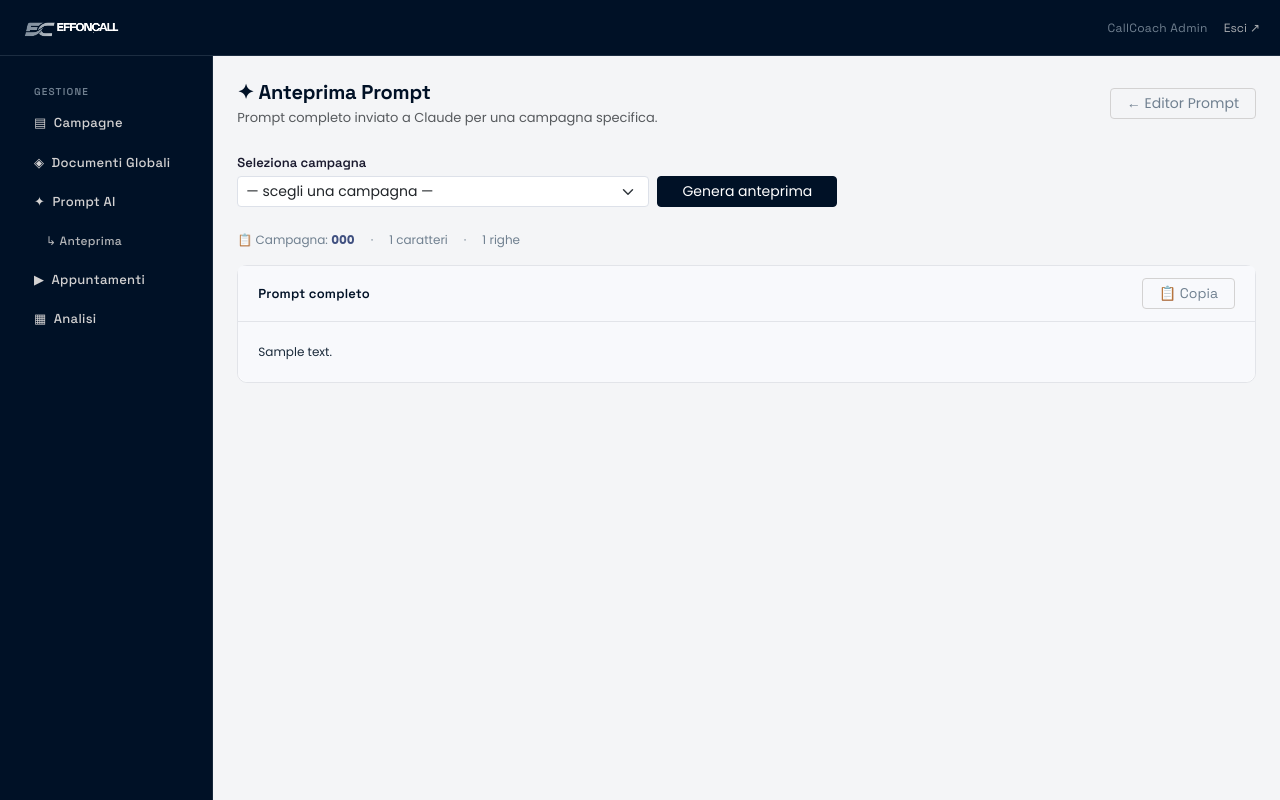
After one commit to pierluigipontecorvo-bot/callcoach-ai, a FastAPI app: template templates/prompt_preview.html in a window 1280 px wide. The commit adds this page. Run offline with FastAPI, Linux system fonts and the light colour scheme; the template is opened without the code that fills it: most values are stand-ins (such as "Sample title", 1, 10 or a date in 2020); parts of the project's set-up code (start-up, migrations or seed data) failed here and were passed over.

Commit message:
feat: add prompt preview page — full prompt for any campaign

```diff
--- a/templates/base.html
+++ b/templates/base.html
@@ -226,6 +226,13 @@
           </a>
         </li>
         <li class="nav-item">
+          <a class="nav-link {% if active_page == 'prompt-preview' %}active{% endif %}"
+             href="/admin/ui/prompt-preview"
+             style="padding-left:24px; font-size:12px; opacity:.85;">
+            ↳ Anteprima
+          </a>
+        </li>
+        <li class="nav-item">
           <a class="nav-link {% if active_page == 'appointments' %}active{% endif %}"
              href="/admin/ui/appointments">
             ▶ &nbsp;Appuntamenti
--- /dev/null
+++ b/templates/prompt_preview.html
@@ -0,0 +1,95 @@
+{% extends "base.html" %}
+{% block title %}Anteprima Prompt — CallCoach{% endblock %}
+
+{% block content %}
+<div class="d-flex justify-content-between align-items-center mb-4">
+  <div>
+    <h4 class="fw-bold mb-0">✦ Anteprima Prompt</h4>
+    <p class="text-muted mb-0" style="font-size:13px; margin-top:4px;">
+      Prompt completo inviato a Claude per una campagna specifica.
+    </p>
+  </div>
+  <a href="/admin/ui/prompt" class="btn btn-outline-secondary btn-sm px-3">← Editor Prompt</a>
+</div>
+
+{# ── Campaign selector ── #}
+<form method="get" action="/admin/ui/prompt-preview" class="mb-4">
+  <div class="d-flex gap-2 align-items-end" style="max-width:600px;">
+    <div style="flex:1;">
+      <label class="form-label fw-semibold mb-1" style="font-size:13px;">Seleziona campagna</label>
+      <select name="campaign_code" class="form-select form-select-sm">
+        <option value="">— scegli una campagna —</option>
+        {% for c in all_campaigns %}
+        <option value="{{ c.code }}" {% if c.code == campaign_code %}selected{% endif %}>
+          {{ c.code }}{% if c.nome %} — {{ c.nome }}{% endif %}
+        </option>
+        {% endfor %}
+      </select>
+    </div>
+    <button type="submit" class="btn btn-dark btn-sm px-4">Genera anteprima</button>
+  </div>
+</form>
+
+{% if prompt_text %}
+
+{# ── Stats bar ── #}
+{% set chars = prompt_text | length %}
+{% set lines = prompt_text.split('\n') | length %}
+<div class="d-flex gap-3 mb-3" style="font-size:12px; color:#708090;">
+  <span>📋 Campagna: <strong style="color:#405080;">{{ campaign_code }}</strong></span>
+  <span>·</span>
+  <span>{{ '{:,}'.format(chars).replace(',', '.') }} caratteri</span>
+  <span>·</span>
+  <span>{{ lines }} righe</span>
+  {% if selected_campaign %}
+  <span>·</span>
+  <span>Script: <strong>{% if selected_campaign.script %}✓{% else %}—{% endif %}</strong></span>
+  <span>·</span>
+  <span>Qualificazione: <strong>{% if selected_campaign.qualification_params %}✓{% else %}—{% endif %}</strong></span>
+  {% endif %}
+</div>
+
+{# ── Prompt viewer ── #}
+<div class="card">
+  <div class="card-header d-flex justify-content-between align-items-center">
+    <span>Prompt completo</span>
+    <button class="btn btn-outline-secondary btn-sm px-3" onclick="copyPrompt()">📋 Copia</button>
+  </div>
+  <div class="card-body p-0">
+    <pre id="promptContent"
+         style="margin:0; padding:1.25rem; font-size:12px; line-height:1.65;
+                font-family:'Poppins', monospace; white-space:pre-wrap;
+                word-break:break-word; max-height:75vh; overflow-y:auto;
+                background:#f8f9fc; border-radius:0 0 10px 10px; color:#1a2a3a;">{{ prompt_text }}</pre>
+  </div>
+</div>
+
+{% elif campaign_code %}
+<div class="alert alert-warning" style="font-size:13px;">
+  Campagna <code>{{ campaign_code }}</code> non trovata nel database.
+</div>
+{% else %}
+<div class="card">
+  <div class="card-body text-center py-5" style="color:#a0aabb;">
+    <div style="font-size:32px; margin-bottom:12px;">✦</div>
+    <div style="font-size:14px; font-weight:500;">Seleziona una campagna per vedere il prompt</div>
+    <div style="font-size:12px; margin-top:6px;">
+      Il prompt include: sezioni globali, documenti della campagna, parametri di qualificazione e istruzioni tecniche.
+    </div>
+  </div>
+</div>
+{% endif %}
+{% endblock %}
+
+{% block scripts %}
+<script>
+function copyPrompt() {
+  const text = document.getElementById('promptContent').textContent;
+  navigator.clipboard.writeText(text).then(() => {
+    const btn = event.target;
+    btn.textContent = '✓ Copiato';
+    setTimeout(() => btn.textContent = '📋 Copia', 2000);
+  });
+}
+</script>
+{% endblock %}
```
Also changed, not shown: routers/admin_ui.py (+78 -0 lines).
